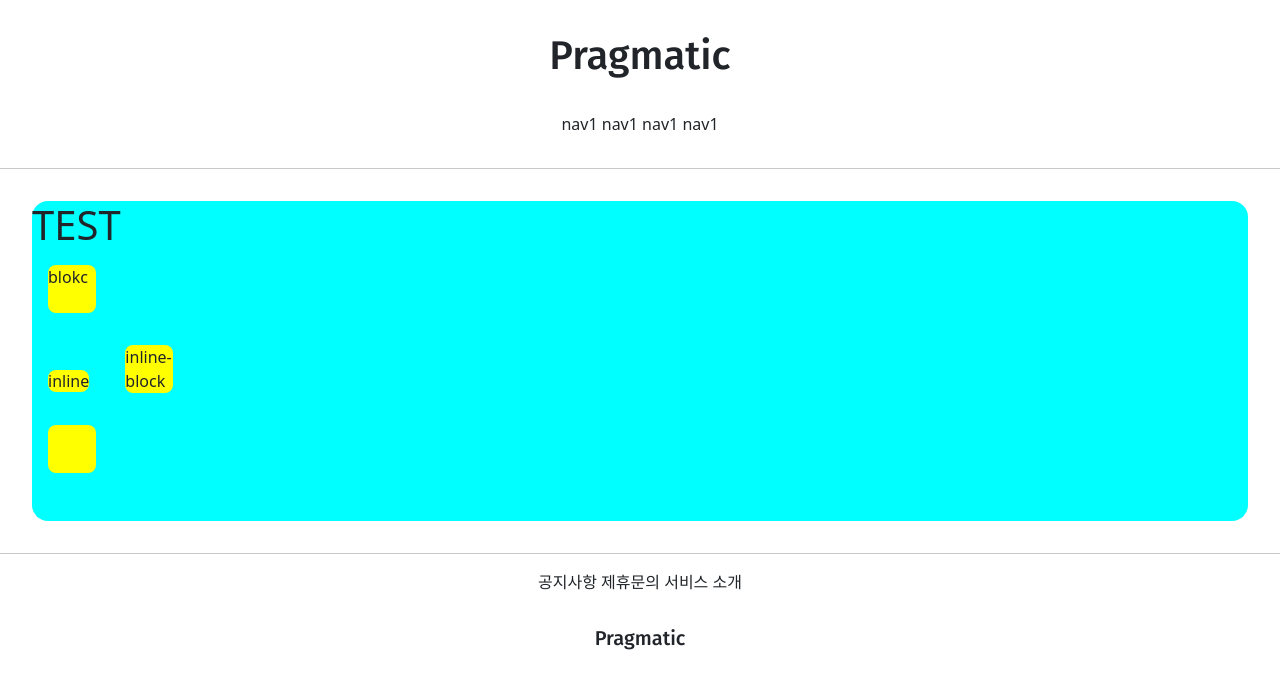
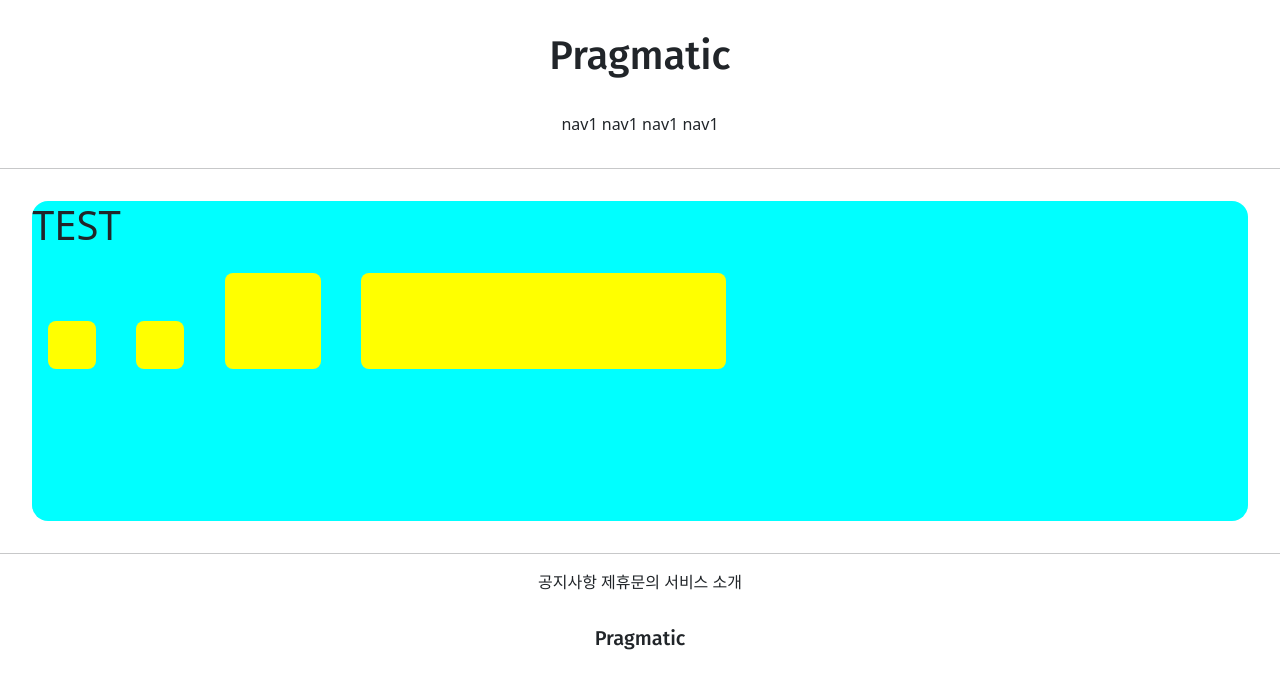
Before and after one commit to lauren0914/web1, a Django app: template accountapp/templates/accountapp/hello_world.html in a window 1280 px wide. Shown: the top 689 px of the page. Run offline with Django 3.2, Linux system fonts and the light colour scheme; the template is opened without the code that fills it, so the values that code supplies are empty.

Commit message:
7/7 2ban class commit 3

```diff
--- a/accountapp/templates/accountapp/hello_world.html
+++ b/accountapp/templates/accountapp/hello_world.html
@@ -11,16 +11,17 @@
             width: 48px;
             margin: 1rem;
             border-radius: .5rem;
+            display: inline-block;
         }
     </style>
-    <div style="height: 20rem; background-color: aqua; margin: 2rem; border-radius: 1rem">
+    <div style="height: 20rem; background-color: aqua;
+    margin: 2rem; border-radius: 1rem; overflow: hidden; font-size : 2rem;">
         <h1>TEST</h1>
 
-    <div class='testing' style='display: block'>blokc</div>
-    <div class='testing' style='display: inline'>inline</div>
-    <div class='testing' style='display: inline-block'>inline-block</div>
-    <div class='testing' style='display: none'>none</div>
-    <div class='testing'></div>
+    <div class='testing' style="height: 48px; width: 48px"></div>
+    <div class='testing' style="height: 3rem; width: 3rem"></div>
+    <div class='testing' style="height: 3em; width: 3em"></div>
+    <div class='testing' style="height: 30%; width: 30%"></div>
 
     </div>
 
```
